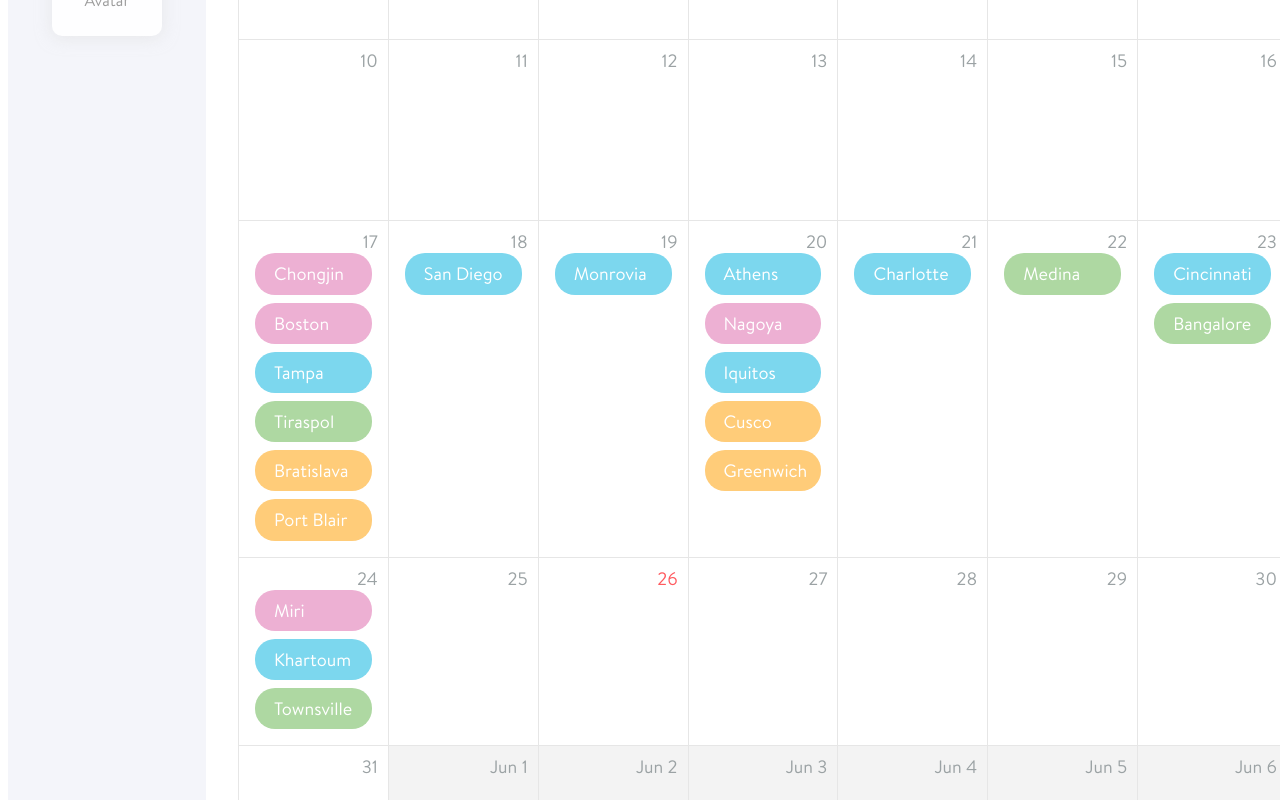
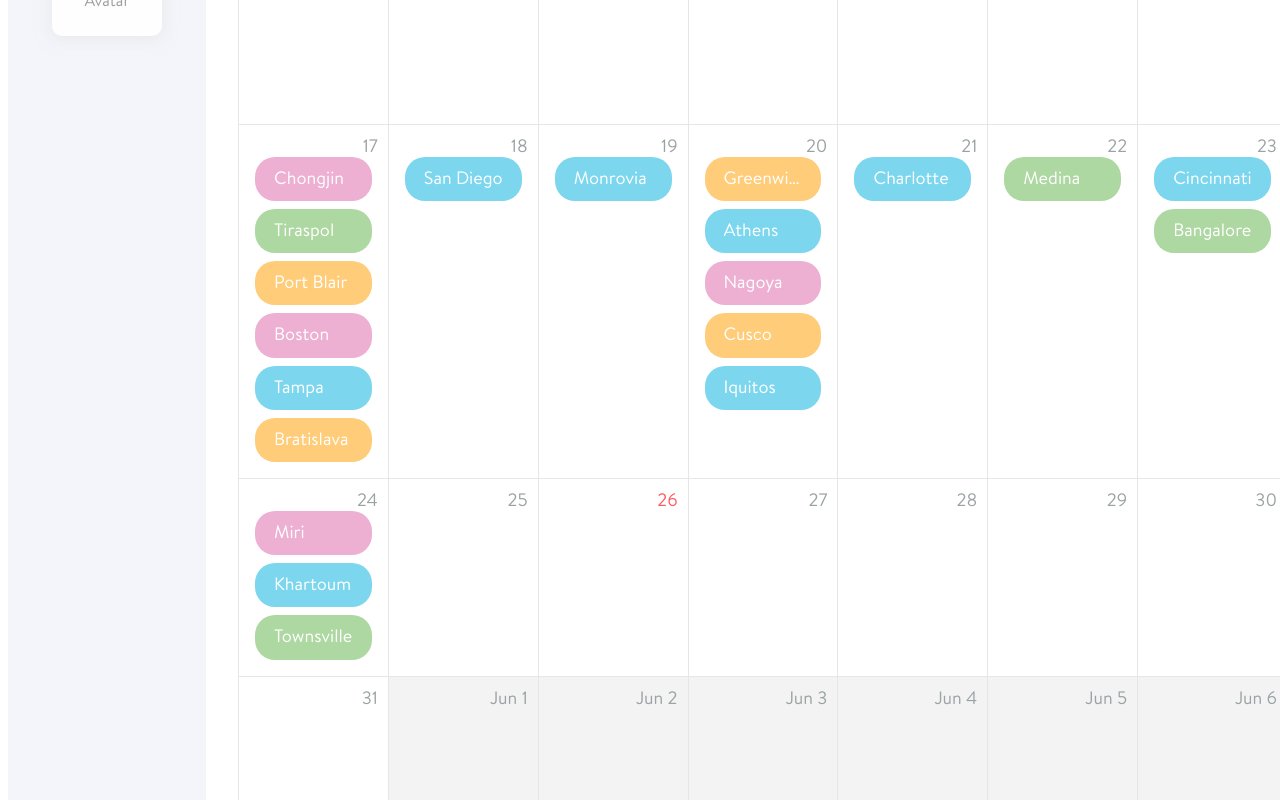
Before and after one commit to msamadpo/Horae, a React (Create React App) app in the folder client/: page /calendar/month in a window 1280 px wide. Shown: the part 620-1420 px from the top of the page. Built offline with nearby package versions, Linux system fonts and the light colour scheme; a web font is replaced by a local one.

Commit message:
Sorting events by date, text overflow ellipsis

```diff
--- a/client/src/components/HoraeApp/CalendarPage/CalendarMonth/MonthItem/MonthItem.tsx
+++ b/client/src/components/HoraeApp/CalendarPage/CalendarMonth/MonthItem/MonthItem.tsx
@@ -3,6 +3,7 @@ import styled from 'styled-components';
 import Text from 'components/Common/Text';
 import { CalendarEventItemType } from 'hooks/useCalendarEvents';
 import CalendarEventEditMenu from 'components/HoraeApp/CalendarPage/CalendarEventEditMenu';
+import { compareAsc } from 'date-fns';
 
 const StyledMonthItem = styled.div<{ blurred: boolean }>`
   display: flex;
@@ -19,6 +20,11 @@ const StyledMonthItem = styled.div<{ blurred: boolean }>`
   position: relative;
   margin-bottom: 1px;
   min-height: 14rem;
+  span {
+    text-overflow: ellipsis;
+    max-width: 100%;
+    overflow: hidden;
+  }
 `;
 
 const DateNum = styled.span<{ isToday: boolean }>`
@@ -84,7 +90,9 @@ function MonthItem({ date, isSameMonth, isToday, events }: IMonthItem) {
         {!isSameMonth && date.toLocaleString('default', { month: 'short' })}{' '}
         {date.getDate()}
       </DateNum>
-      {events?.map(({ id, name, color }, index) => (
+      {events
+        ?.sort((a, b) => compareAsc(new Date(a.date), new Date(b.date)))
+        .map(({ id, name, color }, index) => (
           <StyledEvent
             color={color}
             onClick={(e) => {
--- a/client/src/components/HoraeApp/CalendarPage/CalendarWeek/CalendarWeek.tsx
+++ b/client/src/components/HoraeApp/CalendarPage/CalendarWeek/CalendarWeek.tsx
@@ -7,6 +7,7 @@ import {
   eachDayOfInterval,
   addWeeks,
   isWithinInterval,
+  compareAsc,
 } from 'date-fns';
 import WeekHeader from 'components/HoraeApp/CalendarPage/CalendarWeek/WeekHeader';
 import CalendarItem from 'components/HoraeApp/CalendarPage/CalendarWeek/CalendarEventItem';
@@ -75,7 +76,7 @@ function CalendarWeek({ startDate = new Date() }: ICalendarWeekProps) {
             <CalendarColumns key={date.toString()}>
               {events
                 ?.get(date.toDateString())
-                ?.sort((a, b) => Date.parse(a.date) - Date.parse(b.date))
+                ?.sort((a, b) => compareAsc(new Date(a.date), new Date(b.date)))
                 .map((event) => {
                   return <CalendarItem {...event} key={event.id} />;
                 })}
--- a/client/src/components/HoraeApp/HoraeApp.tsx
+++ b/client/src/components/HoraeApp/HoraeApp.tsx
@@ -8,7 +8,6 @@ import {
 
 import styled from 'styled-components';
 import AppNavbar from 'components/HoraeApp/AppNavbar';
-import Header from 'components/HoraeApp/Header';
 import CalendarPage from 'components/HoraeApp/CalendarPage';
 import CalendarWeek from 'components/HoraeApp/CalendarPage/CalendarWeek';
 import CalendarMonth from 'components/HoraeApp/CalendarPage/CalendarMonth';
@@ -51,7 +50,6 @@ function HoraeApp() {
       <Router>
         <AppNavbar items={ITEMS} />
         <StyledAppBody>
-          <Header />
           <Switch>
             <Route path="/todo" component={TodoPage} exact />
             <Route path="/avatar" component={AvatarPage} exact />
```
Lines whose indentation alone changed are shown as unchanged.
